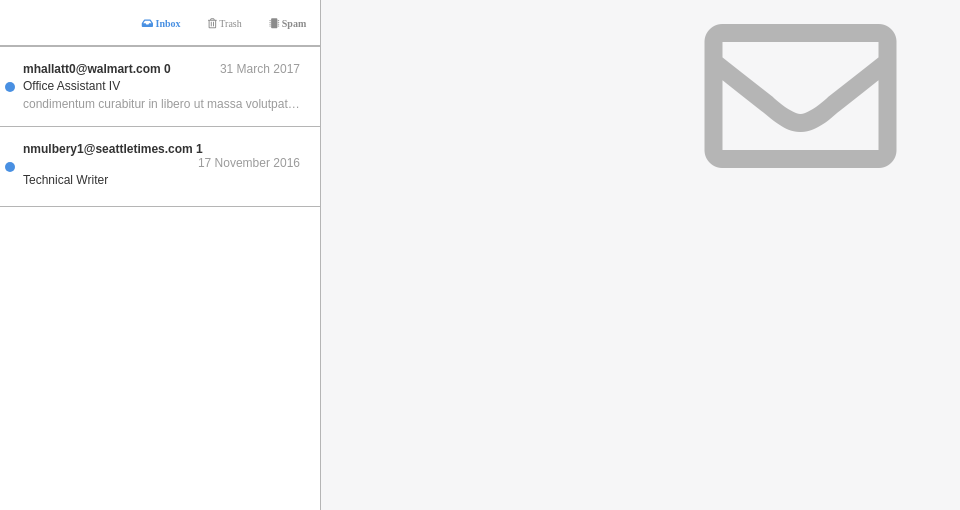
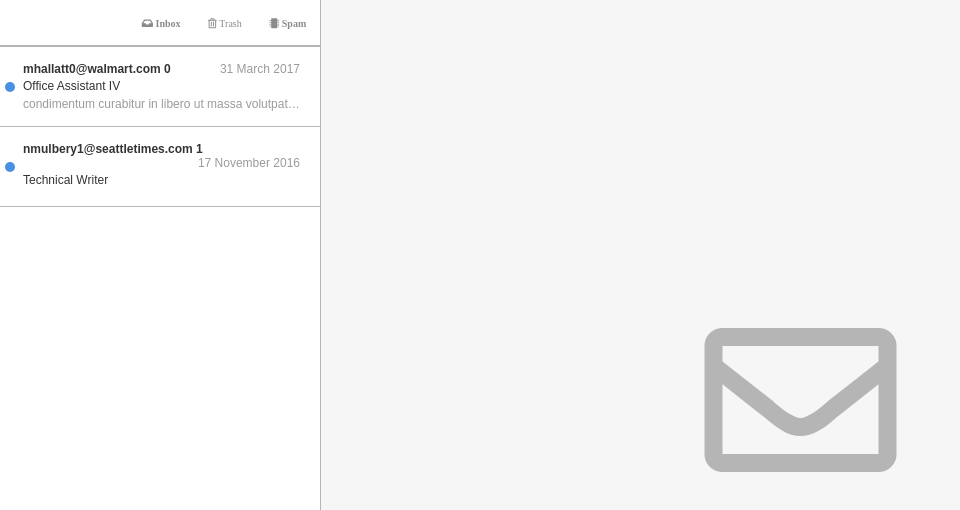
Before and after one commit to luizkra/emailClient, a React (Create React App) app: page / in a window 1280 px wide. In both pictures the pointer is over the icon "Inbox". Shown: the top 510 px of the page, without its empty margins (0-960 px from the left). Built offline with nearby package versions, Linux system fonts and the light colour scheme.

Commit message:
design improvements

```diff
--- a/src/components/Content.js
+++ b/src/components/Content.js
@@ -64,7 +64,7 @@ class Content extends Component {
       );
     }
     return (
-      <div>
+      <div className="Content-first">
       {showContent}
       </div>
     );
--- a/src/css/Content.css
+++ b/src/css/Content.css
@@ -53,3 +53,9 @@
 	font-size: 19px;
 	color: #8B8B8B;
 }
+.icon-action:hover{
+	color: #4990E2;
+}
+.Content-first{
+	display: contents;
+}
--- a/src/css/EmailList.css
+++ b/src/css/EmailList.css
@@ -102,3 +102,9 @@ div .item-custom.new::after{
 .text-empty{
 	color: gray;
 }
+.icon-mail-list.active:hover{
+	color: #8B8B8B;
+}
+.icon-mail-list:hover{
+	color: #4990E2;
+}
```
